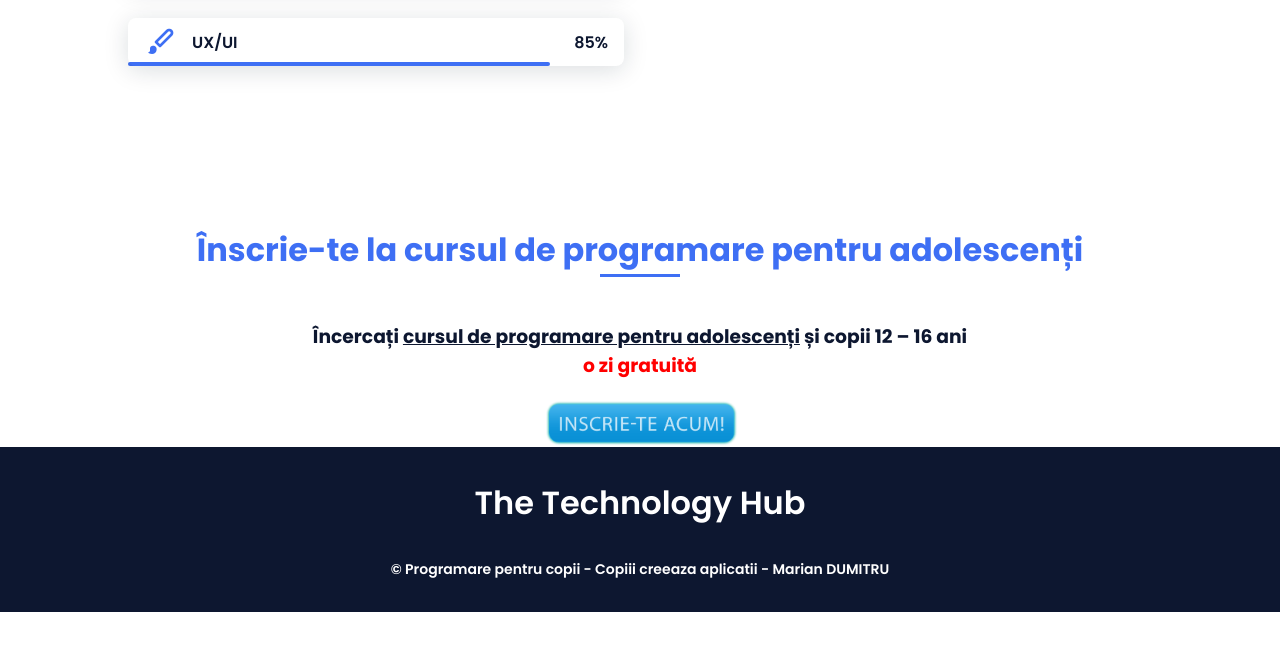
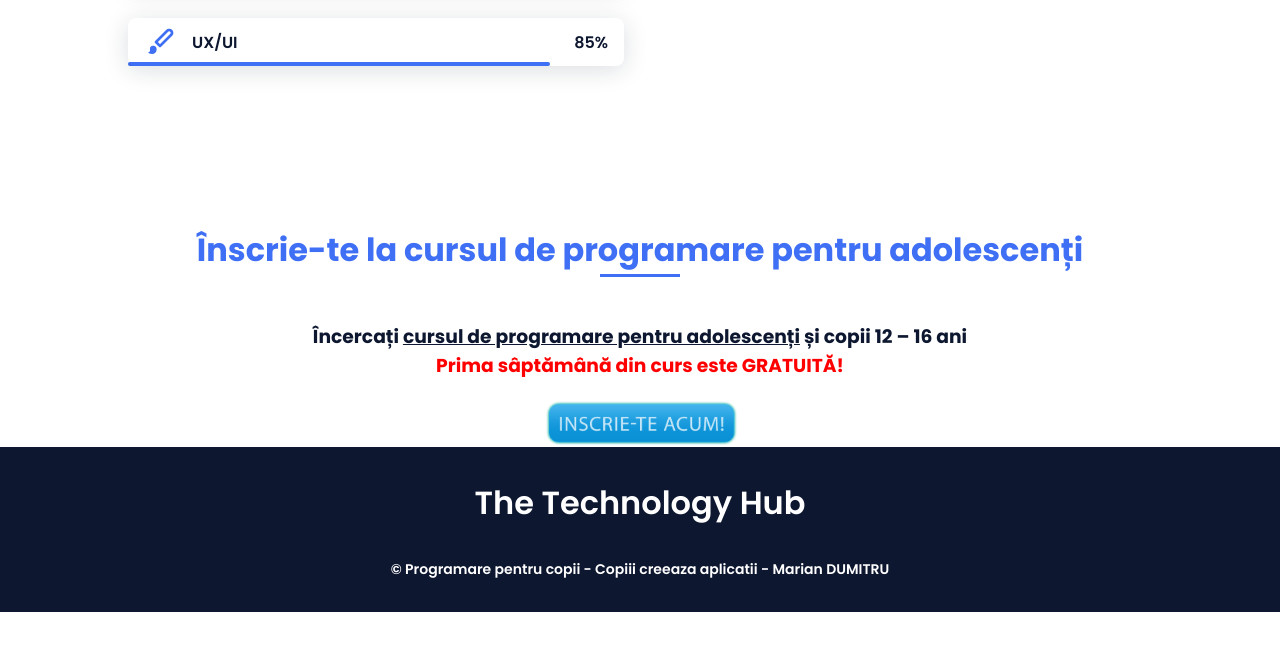
Before and after one commit to TheTechology/Programare-pentru-copii, a plain HTML site: page index.html in a window 1280 px wide. Shown: the part 2809-3459 px from the top of the page. Drawn offline with nearby package versions, Linux system fonts and the light colour scheme.

Commit message:
Update index.html

```diff
--- a/index.html
+++ b/index.html
@@ -215,8 +215,7 @@
         <section class="contact section" id="contact">
             <h2 class="section-title">Înscrie-te la cursul de programare pentru adolescenți</h2>
 <h3 style="text-align: center;">&Icirc;ncercați <span style="text-decoration: underline;"><strong>cursul de programare
-            pentru adolescenți</strong></span> și copii 12 &ndash; 16 ani<br /><span style="color: #ff0000;"><strong>o
-            zi gratuită</strong></span></h3>
+            pentru adolescenți</strong></span> și copii 12 &ndash; 16 ani<br /><span style="color: #ff0000;"><strong> Prima sâptămână din curs este GRATUITĂ! </strong></span></h3>
             <p><a href="https://buy.stripe.com/7sIeWWeHJaBHazufYZ"><img
                         style="display: block; margin-left: auto; margin-right: auto;"
                         src="assets/img/sme-slider-inscrie-te-acum.png" alt="" width="197"
```
